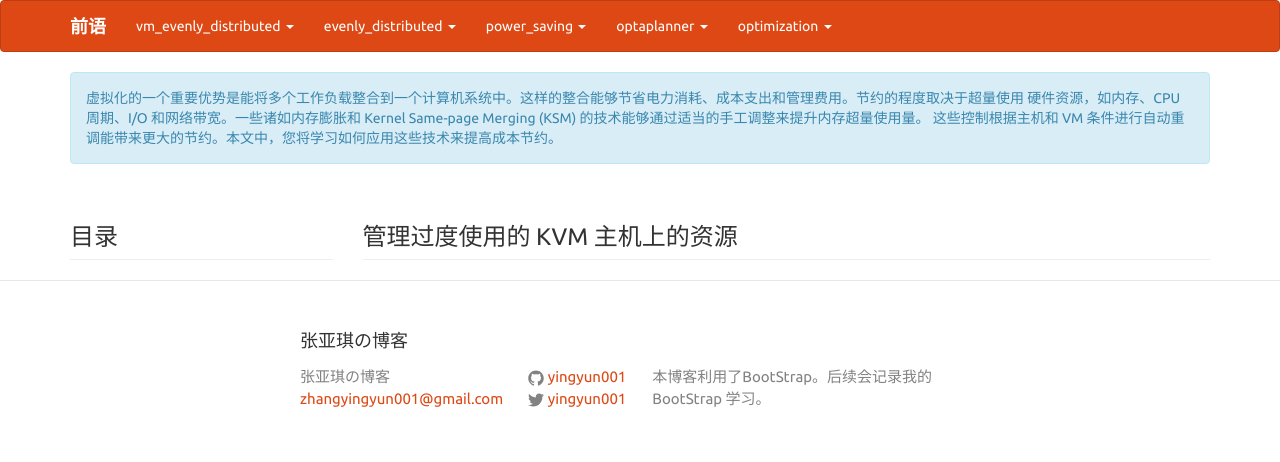
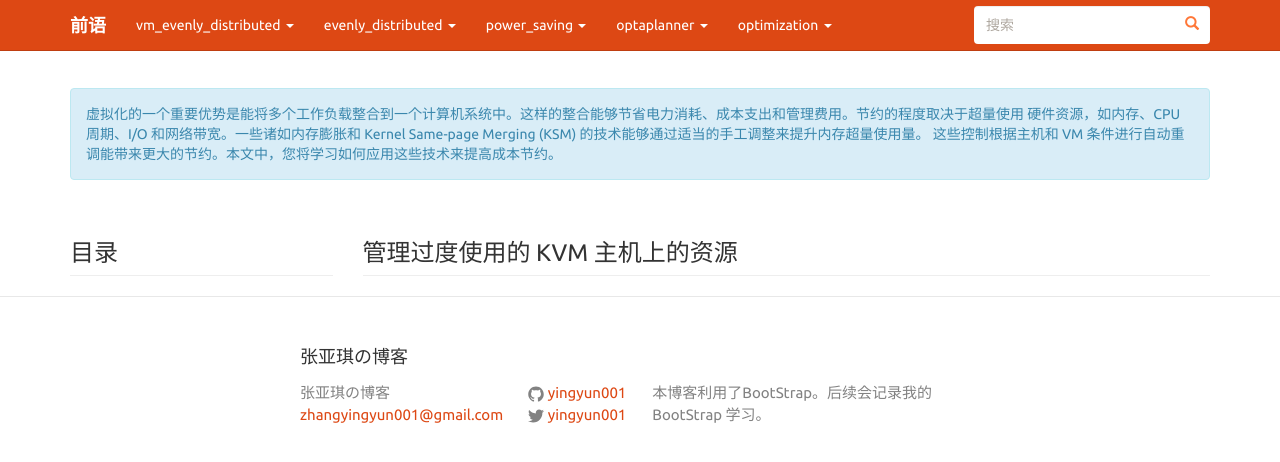
Before and after one commit to yingyun001/yingyun001.github.io, a Jekyll site: the page built from _posts/2015-03-12-oVirtScheduling.html, in a window 1280 px wide. Shown: the top 462 px of the page. Built offline with Jekyll 4.4.1, drawn with Linux system fonts in a browser that asks for light colours.

Commit message:
fix bootstrap

```diff
--- a/_posts/2015-03-12-oVirtScheduling.html
+++ b/_posts/2015-03-12-oVirtScheduling.html
@@ -4,9 +4,18 @@
 date: 2015-03-12 18:08
 ---
 
-   <nav class="navbar navbar-default">
+   <nav class="navbar navbar-default navbar-fixed-top"><!--default 是浅色背景；inverse 是深色背景-->
       <div class="container">
+         <div class="navbar-header">
+            <button class="navbar-toggle" data-toggle="collapse" data-target="#responsive-navbar">
+               <span class="icon-bar"></span>
+               <span class="icon-bar"></span>
+               <span class="icon-bar"></span>
+            </button>
+         </div>
          <a href="#" class="navbar-brand"><strong>前语</strong></a>
+         <!--以下是需要折叠的部分-->
+         <div class="collapse navbar-collapse" id="responsive-navbar">
          <ul class="nav navbar-nav">
             <li class="dropdown">
                <a class="dropdown-toggle" data-toggle="dropdown" href="#">
@@ -64,12 +73,19 @@
                </ul>
             </li>
          </ul>
+         <form action="" class="navbar-form navbar-right" style="position: relative">
+            <input type="text" placeholder="搜索" class="form-control" style="border: none;color: #FF7738;">
+            <button type="submit" style="position: absolute; top:18%; right:20px; background:none; border:none;">
+               <span class="glyphicon glyphicon-search" style="color: #FF7738;"></span>
+            </button>
+         </form>
       </div>
+      <!--以上是需要折叠的部分-->
       </div>
    </nav>
 
    <div class="container">
-   <p id="p1" class="alert alert-info">
+   <p id="p1" class="alert alert-info" style="margin-top:88px">
       虚拟化的一个重要优势是能将多个工作负载整合到一个计算机系统中。这样的整合能够节省电力消耗、成本支出和管理费用。节约的程度取决于超量使用 硬件资源，如内存、CPU 周期、I/O 和网络带宽。一些诸如内存膨胀和 Kernel Same-page Merging (KSM) 的技术能够通过适当的手工调整来提升内存超量使用量。 这些控制根据主机和 VM 条件进行自动重调能带来更大的节约。本文中，您将学习如何应用这些技术来提高成本节约。
    </p>
    </div>
```
Also changed, not shown: _posts/2015-03-12-testing.html (+15 -2 lines).
